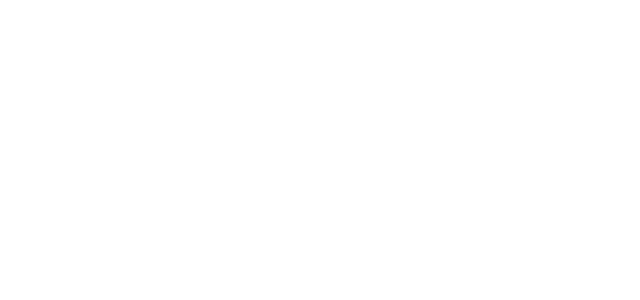
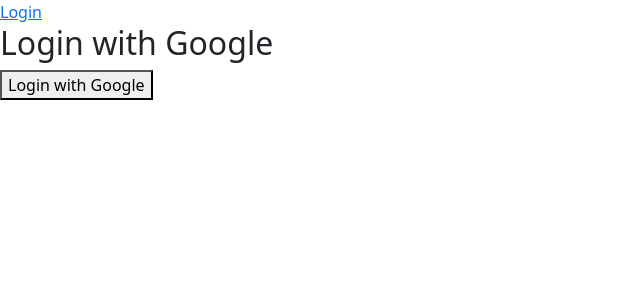
Before and after one commit to Himanshu0-1-0/PEC_WEB, a React (Create React App) app: page /login in a window 1280 px wide. Shown: the top 300 px of the page, without its empty margins (0-640 px from the left). Built offline with nearby package versions, Linux system fonts and the light colour scheme.

Commit message:
Added Firebase and setup login with pec id

```diff
--- a/package.json
+++ b/package.json
@@ -1,5 +1,5 @@
 {
-  "name": "ConPECt",
+  "name": "PEc_WEB",
   "version": "0.1.0",
   "private": true,
   "dependencies": {
@@ -7,9 +7,11 @@
     "@testing-library/react": "^13.4.0",
     "@testing-library/user-event": "^13.5.0",
     "bootstrap": "^5.3.3",
+    "firebase": "^10.12.2",
     "react": "^18.3.1",
     "react-bootstrap": "^2.10.3",
     "react-dom": "^18.3.1",
+    "react-router-dom": "^6.24.0",
     "react-scripts": "5.0.1",
     "web-vitals": "^2.1.4"
   },
--- a/public/index.html
+++ b/public/index.html
@@ -11,7 +11,7 @@
     />
     <link rel="apple-touch-icon" href="%PUBLIC_URL%/logo192.png" />
     <link rel="manifest" href="%PUBLIC_URL%/manifest.json" />
-    <title>ConPECt</title>
+    <title>PEC_WEB</title>
   </head>
   <body>
     <div id="root"></div>
--- a/src/App.js
+++ b/src/App.js
@@ -1,9 +1,19 @@
+import React from 'react';
+import { BrowserRouter as Router, Route, Routes, Link } from 'react-router-dom';
+import Login from './Components/Signin/Signin';
 
 function App() {
   return (
-   <div>
-
-   </div>
+   <>
+    <Router>
+      <nav>
+        <Link to="/login">Login</Link>
+      </nav>
+      <Routes>
+        <Route path="/login" element={<Login />} />
+      </Routes>
+    </Router>
+   </>
   );
 }
 
--- /dev/null
+++ b/src/Components/Signin/Signin.js
@@ -0,0 +1,35 @@
+// src/components/GoogleLogin.js
+import React, { useState } from 'react';
+import { auth, googleProvider, signInWithPopup } from '../../firebase.js';
+
+const Login = () => {
+  const [error, setError] = useState(null);
+
+  const handleGoogleLogin = async () => {
+    try {
+      const result = await signInWithPopup(auth, googleProvider);
+      const user = result.user;
+      const emailDomain = user.email.split('@')[1];
+
+      if (emailDomain !== 'pec.edu.in') {
+        await auth.signOut();
+        setError('You must sign in with a pec.edu.in email address.');
+      } else {
+        // Redirect or update UI to show successful login
+        console.log("success");
+      }
+    } catch (error) {
+      setError(error.message);
+    }
+  };
+
+  return (
+    <div>
+      <h2>Login with Google</h2>
+      <button onClick={handleGoogleLogin}>Login with Google</button>
+      {error && <p>{error}</p>}
+    </div>
+  );
+};
+
+export default Login;
--- /dev/null
+++ b/src/firebase.js
@@ -0,0 +1,28 @@
+// src/firebase.js
+import { initializeApp } from "firebase/app";
+import { getFirestore } from "firebase/firestore";
+import { getAuth, GoogleAuthProvider, signInWithPopup } from 'firebase/auth';
+import { getAnalytics } from "firebase/analytics";
+
+const firebaseConfig = {
+    apiKey: "AIzaSyC2m4hxLymVJvmETmVbdCAoCkesHaE2eX0",
+    authDomain: "pec-web-b52cd.firebaseapp.com",
+    projectId: "pec-web-b52cd",
+    storageBucket: "pec-web-b52cd.appspot.com",
+    messagingSenderId: "1068573692820",
+    appId: "1:1068573692820:web:e038811cfe3b1021647581",
+    measurementId: "G-K4LW6DCB9D"
+};
+
+// Initialize Firebase
+const app = initializeApp(firebaseConfig);
+
+// Initialize Firestore
+const db = getFirestore(app);
+
+// Initialize Auth
+const auth = getAuth(app);
+const googleProvider = new GoogleAuthProvider();
+const analytics = getAnalytics(app);
+
+export { app, db, auth,analytics ,googleProvider,signInWithPopup};
```
Also changed, not shown: 1 other file (tests, documents, lock files or other folders).
